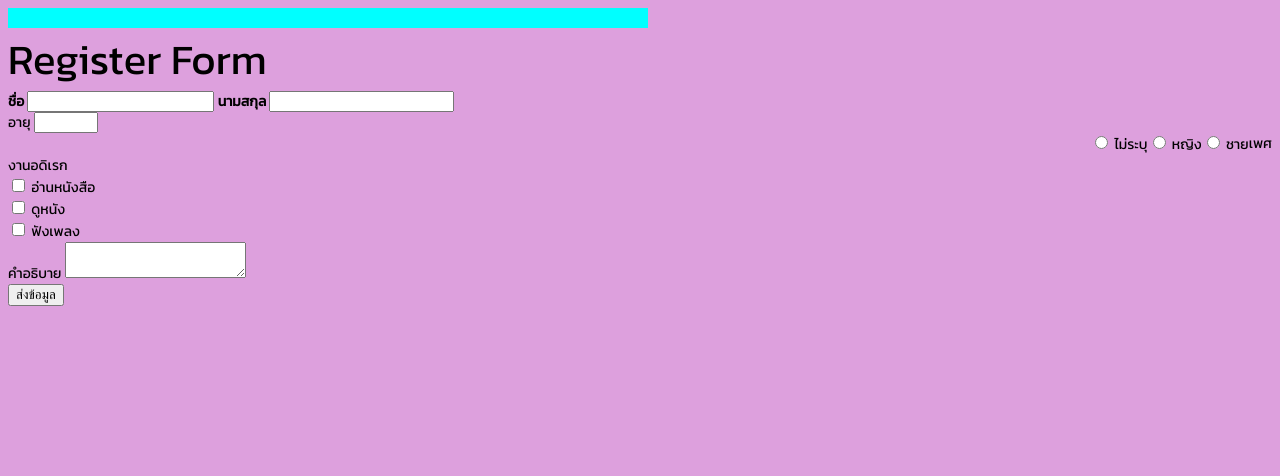
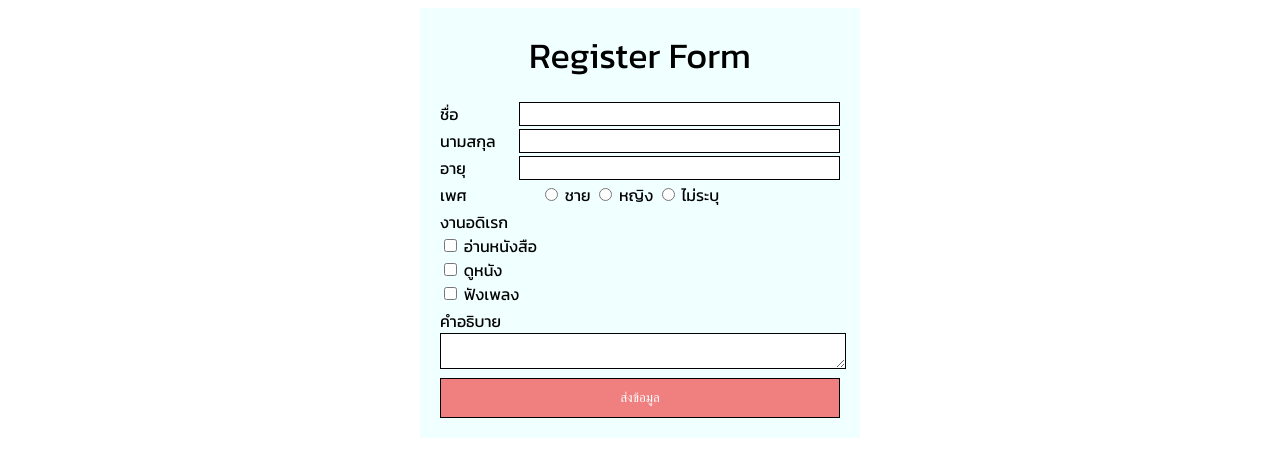
Before and after one commit to cucumber6621601123/241-2567-700, a plain HTML site: page index.html in a window 1280 px wide. Drawn offline with Linux system fonts and the light colour scheme.

Commit message:
web eiei

```diff
--- a/index.html
+++ b/index.html
@@ -15,29 +15,50 @@
         }
 
         body {
-            background-color: plum;
             font-family: 'Kanit';
-            font-size: 14px;
         }
 
-        #register {
-            font-size: 3em;
+        .container {
+            width: 400px;
+            margin-left: auto;
+            margin-right: auto;
+            background-color: azure;
+            padding: 20px;
+        }
 
+        .header {
+            font-size: 36px;
+            text-align: center;
+            margin-bottom: 20px;
         }
 
         .header-form {
-            font-weight: 800;
+            width: 100px;
         }
 
-        .gender {
+        .flex {
             display: flex;
-            flex-direction: row-reverse;
+
+        }
+        .form-input {
+            margin-bottom: 3px;
         }
 
-        .box {
-            height: 20px;
-            width: 50vw;
-            background-color: aqua;
+        input.form, textarea {
+            border: 1px solid black;
+            width: 100%;
+        }
+
+        .center {
+            text-align: center;
+        }
+
+        .bunton {
+            border: 1px solid black;
+            width: 100%;
+            height: 40px;
+            background-color: lightcoral;
+            color: white;
         }
 
     </style>
@@ -45,47 +66,57 @@
 </head>
 <body>
     <!--form-->
-
-    <div class="box">
-
-
+    <div class="container">
+        <div class="header">
+            Register Form
         </div>
 
-    <div id="register">Register Form</div>
-    <span class="header-form">ชื่อ</span>
-    <input class="header-form" type="text">
-    <span class="header-form">นามสกุล</span>
-    <input class="form" type="text"> <br>
-    อายุ <input class="form" type="number" min="0" max="100">
-    <div class="gender">
-        เพศ
+        <div class="flex form-input">
+            <div class="header-form">ชื่อ</div>
+            <input class="form" type="text">
+        </div>
+
+        <div class="flex form-input">
+            <div class="header-form">นามสกุล</div>
+            <input class="form" type="text">
+        </div>
+
+        <div class="flex form-input">
+            <div class="header-form">อายุ</div>
+                <input class="form" type="number" min="0" max="100">
+        </div>
+
+        <div class="flex gender form-input">
+            <div class="header-form">เพศ</div>
                 <div>
                     <input name="gender" type="radio"> ชาย
-        </div>
-        <div>
                     <input name="gender" type="radio"> หญิง
-        </div>
-        <div>
                     <input name="gender" type="radio"> ไม่ระบุ
                 </div>
         </div>
-    <div>
+
+        <div class="form-input">
             งานอดิเรก
             <div>
-            <input name="hobby" type="checkbox"> อ่านหนังสือ
+                <input name="interest" type="checkbox"> อ่านหนังสือ
             </div>
             <div>
-            <input name="hobby" type="checkbox"> ดูหนัง
+                <input name="interest" type="checkbox"> ดูหนัง
             </div>
             <div>
-            <input name="hobby" type="checkbox"> ฟังเพลง
+                <input name="interest" type="checkbox"> ฟังเพลง
             </div>
         </div>
-    <div>
+
+        <div class="form-input">
             คำอธิบาย
             <textarea></textarea>
         </div>
-    <button>ส่งข้อมูล</button>
+        <div class="center">
+            <button class="bunton">ส่งข้อมูล</button>
+        </div>
+
+    </div>
 
 </body>
 
```
Also changed, not shown: index2.html (added, +88 -0 lines), index3.html (added, +51 -0 lines), index4.html (added, +25 -0 lines). Lines whose indentation alone changed are shown as unchanged.
